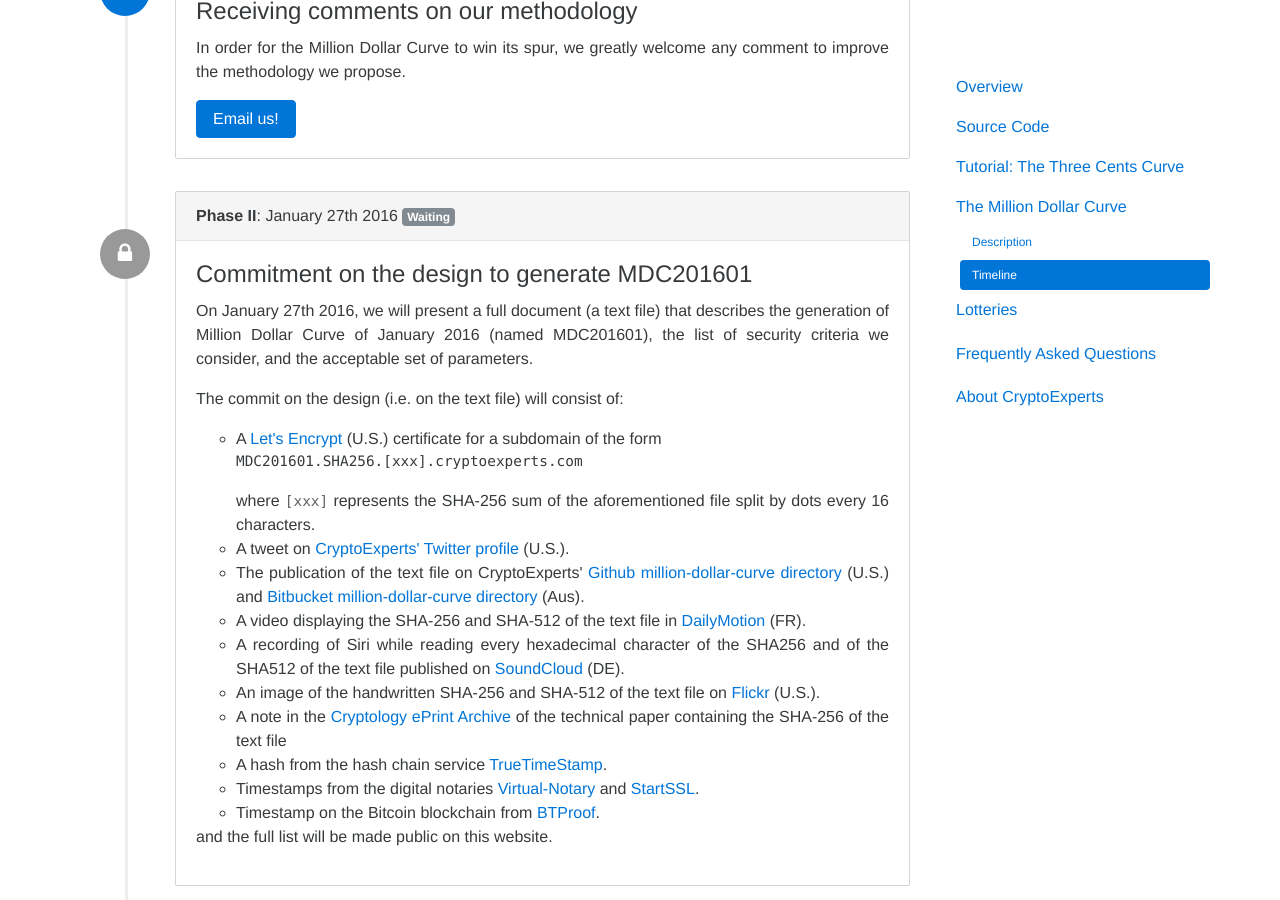
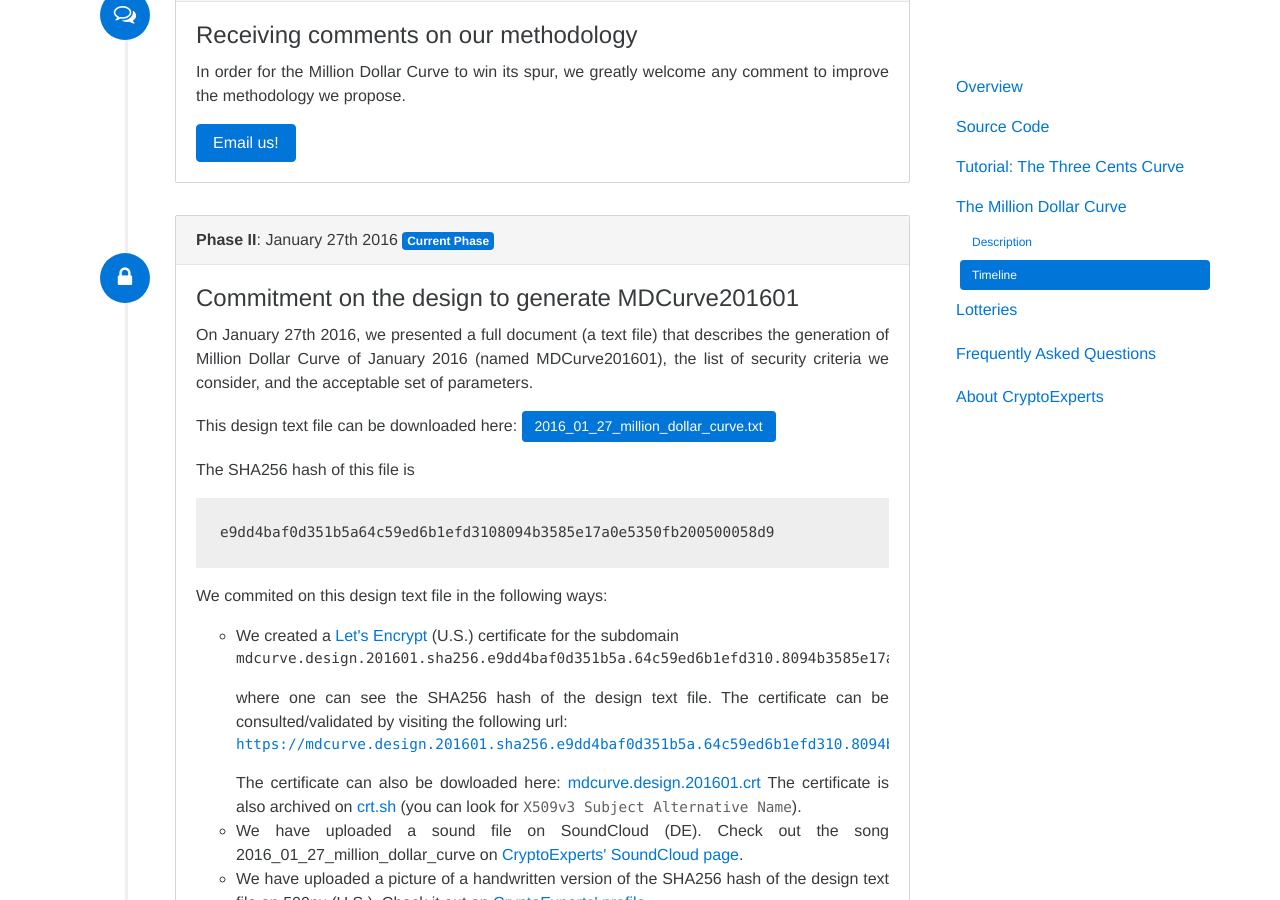
Before and after one commit to CryptoExperts/million-dollar-curve, a Jekyll site: the page built from index.html, in a window 1280 px wide and 900 px high, scrolled down 12563 px. Built offline with Jekyll 4.4.1, drawn with Linux system fonts in a browser that asks for light colours; formulas are drawn with MathJax 3; some of the changed text lies outside the part shown.

Commit message:
New commitments on the MDCurve201601 design text file.

```diff
--- a/_config.yml
+++ b/_config.yml
@@ -7,7 +7,7 @@ url: "http://cryptoexperts.github.io" # the base hostname & protocol for your si
 twitter_username: CryptoExperts
 github_username:  CryptoExperts
 url_source_code: "https://github.com/CryptoExperts/million-dollar-curve"
-url_paper_relative: "specifications/2016-01-02_trap-me-if-you-can.pdf"
+url_paper_relative: "specifications/2016-01-27_trap-me-if-you-can.pdf"
 
 # Build settings
 markdown: kramdown
--- a/_includes/million-dollar-curve.html
+++ b/_includes/million-dollar-curve.html
@@ -13,7 +13,7 @@
   </p>
 </div>
 <p>
-  In what follows, we describe how we will generate the MDC201601 Curve (Million Dollar Curve of January 2016).
+  In what follows, we describe how we will generate the MDCurve201601 Curve (Million Dollar Curve of January 2016).
 </p>
 <p>Our methodology can easily be adapted (and reproducible by anyone) for new curves with possibly different specifications (e.g. not an Edwards curve or aiming at 256 bits of security), and of course new lottery draws.
 </p>
@@ -21,14 +21,14 @@
   We will likely generate new Million Dollar Curves in the future on this website as needed.
 </p>
 <p class="lead" id="mdc-timeline">
-  <strong>Timeline</strong> to generate the MDC201601 Curve
+  <strong>Timeline</strong> to generate the MDCurve201601 Curve
 </p>
 <ul class="timeline">
   <li>
     <div class="timeline-badge primary"><i class="fa fa-comments-o"></i></div>
     <div class="card timeline-card">
       <div class="card-header">
-        <strong>Phase I</strong>: Before January 25th 2016 <span class="label label-primary">Current phase</span>
+        <strong>Phase I</strong>: Before January 25th 2016 <span class="label label-success">Done!</span>
       </div>
       <div class="card-block">
         <h4 class="card-title">Receiving comments on our methodology</h4>
@@ -38,29 +38,52 @@
     </div>
   </li>
   <li>
-    <div class="timeline-badge"><i class="fa fa-lock"></i></div>
+    <div class="timeline-badge primary"><i class="fa fa-lock"></i></div>
     <div class="card timeline-card">
       <div class="card-header">
-        <strong>Phase II</strong>: January 27th 2016 <span class="label label-default">Waiting</span>
+        <strong>Phase II</strong>: January 27th 2016 <span class="label label-primary">Current Phase</span>
       </div>
       <div class="card-block">
-        <h4 class="card-title">Commitment on the design to generate MDC201601</h4>
-        <p class="card-text">On January 27th 2016, we will present a full document (a text file) that describes the generation of Million Dollar Curve of January 2016 (named MDC201601), the list of security criteria we consider, and the acceptable set of parameters.</p>
-        <p class="card-text">The commit on the design (i.e. on the text file) will consist of:
-          <ul>
-            <li>A <a href="https://letsencrypt.org/" title="Let's Encrypt">Let's Encrypt</a> (U.S.) certificate for a subdomain of the form
-              <pre class="pre-small">MDC201601.SHA256.[xxx].cryptoexperts.com</pre> where <code>[xxx]</code> represents the SHA-256 sum of the aforementioned file split by dots every 16 characters.</li>
-            <li>A tweet on <a href="https://twitter.com/CryptoExperts" title="@CryptoExperts">CryptoExperts' Twitter profile</a> (U.S.).</li>
-            <li>The publication of the text file on CryptoExperts' <a href="https://github.com/CryptoExperts/million-dollar-curve" title="Github Million Dollar Curve">Github million-dollar-curve directory</a> (U.S.) and <a href="https://bitbucket.org/CryptoExperts/million-dollar-curve" title="Bitbucket Million Dollar Curve">Bitbucket million-dollar-curve directory</a> (Aus).</li>
-            <li>A video displaying the SHA-256 and SHA-512 of the text file in <a href="http://www.dailymotion.com/" title="CryptoExperts DailyMotion">DailyMotion</a> (FR).</li>
-            <li>A recording of Siri while reading every hexadecimal character of the SHA256 and of the SHA512 of the text file published on <a href="https://soundcloud.com/">SoundCloud</a> (DE).</li>
-            <li>An image of the handwritten SHA-256 and SHA-512 of the text file on <a href="https://www.flickr.com/" title="Flickr">Flickr</a> (U.S.).</li>
-            <li>A note in the <a href="https://eprint.iacr.org/" title="ePrint">Cryptology ePrint Archive</a> of the technical paper containing the SHA-256 of the text file</li>
-            <li>A hash from the hash chain service <a href="http://truetimestamp.org/" title="TrueTimeStamp">TrueTimeStamp</a>.</li>
-            <li>Timestamps from the digital notaries <a href="http://virtual-notary.org/" title="Virtual Notary">Virtual-Notary</a> and <a href="https://www.startssl.com/" title="StartSSL">StartSSL</a>.</li>
-            <li>Timestamp on the Bitcoin blockchain from <a href="https://www.btproof.com/" title="BTProof">BTProof</a>.</li>
-          </ul>
-          and the full list will be made public on this website.
+        <h4 class="card-title">Commitment on the design to generate MDCurve201601</h4>
+        <p class="card-text">On January 27th 2016, we presented a full document (a text file) that describes the generation of Million Dollar Curve of January 2016 (named MDCurve201601), the list of security criteria we consider, and the acceptable set of parameters.</p>
+	<p class="card-text">This design text file can be downloaded here: <a class="btn btn-primary btn-sm" href="{{ "specifications/mdcurve_201601/2016_01_27_million_dollar_curve.txt" | prepend: site.baseurl }}">2016_01_27_million_dollar_curve.txt</a></p>
+	<p>The SHA256 hash of this file is</p>
+	<figure class="highlight">
+          <pre>e9dd4baf0d351b5a64c59ed6b1efd3108094b3585e17a0e5350fb200500058d9</pre>
+	</figure>
+        <p class="card-text">We commited on this design text file in the following ways:
+
+
+	  <ul>
+	    <li>
+	      We created a <a href="https://letsencrypt.org/" title="Let's Encrypt">Let's Encrypt</a> (U.S.) certificate for the subdomain
+	      <pre class="pre-small">mdcurve.design.201601.sha256.e9dd4baf0d351b5a.64c59ed6b1efd310.8094b3585e17a0e5.350fb200500058d9.cryptoexperts.com</pre>
+	      where one can see the SHA256 hash of the design text file. The certificate can be consulted/validated by
+	      visiting the following url:
+	      <pre><a href="https://mdcurve.design.201601.sha256.e9dd4baf0d351b5a.64c59ed6b1efd310.8094b3585e17a0e5.350fb200500058d9.cryptoexperts.com">https://mdcurve.design.201601.sha256.e9dd4baf0d351b5a.64c59ed6b1efd310.8094b3585e17a0e5.350fb200500058d9.cryptoexperts.com</a></pre>
+	      The certificate can also be dowloaded here: <a href="{{ "specifications/mdcurve_201601/mdcurve.design.201601.crt" | prepend: site.baseurl }}">mdcurve.design.201601.crt</a>
+	      The certificate is also archived on <a href="https://crt.sh/?id=12299007">crt.sh</a> (you can look for <code>X509v3 Subject Alternative Name</code>).
+	    </li>
+
+	    <li>
+	      We have uploaded a sound file on SoundCloud (DE). Check out the song 2016_01_27_million_dollar_curve on <a href="https://soundcloud.com/cryptoexperts">CryptoExperts' SoundCloud page</a>.
+	    </li>
+	    <li>
+	      We have uploaded a picture of a handwritten version of the SHA256 hash of the design text file on 500px (U.S.). Check it out on <a href="https://500px.com/cryptoexperts">CryptoExperts' profile</a>.
+	    </li>
+            <li>We published the design text file on CryptoExperts' <a href="https://github.com/CryptoExperts/million-dollar-curve" title="Github Million Dollar Curve">Github million-dollar-curve directory</a> (U.S.) and the SHA256 hashes of both the design text file and the Let's Encrypt certificate on the <a href="https://bitbucket.org/CryptoExperts/million-dollar-curve" title="Bitbucket Million Dollar Curve">Bitbucket million-dollar-curve directory</a> (Aus).</li>
+	    <li>We published a video showing the SHA256 of the design text file on Dailymotion (FR). You can watch it on <a href="http://www.dailymotion.com/cryptoexperts">CryptoExperts' Dailymotion page</a>.</li>
+	    <li>We used the <a href="http://truetimestamp.org">TrueTimeStamp</a> service to have the design text file included in their sequence of fingerprints. The certificate we obtained is here: <a href="{{ "specifications/mdcurve_201601/TrueTimeStamp-certificate-1497.txt" | prepend: site.baseurl }}">TrueTimeStamp-certificate-1497.txt</a>. One can easily check that the SHA256 hash of the file was timestamped on January 27, 2016 3:49:54 pm UTC.</li>
+	    <li>
+	      We obtained a certificate from <a href="http://virtual-notary.org/">Virtual-Notary</a>. This certificate can be downloaded here: <a href="{{ "specifications/mdcurve_201601/virtual-notary-cert-document-644891.p12" | prepend: site.baseurl }}">virtual-notary-cert-document-644891.p12</a>. One can easily check that the SHA256 hash of the file was timestamped on Wednesday January 27, 2016 11:04.37 EST (UTC-0500).
+	    </li>
+	    <li>
+	      We created a "trusted timestamp" with <a href="https://www.btproof.com/" title="BTProof">BTProof</a>. At the time of writing, the SHA256 of the design text file has not yet been seen on the blockchain.
+	    </li>
+	    <li>
+	      We create a new revision of the technical paper on the IACR Cryptology ePrint Archive. We added a note to this revision, with the SHA256 of the design text file. You can retrieve this version at <a href="https://eprint.iacr.org/2015/1249/20160127:164115">https://eprint.iacr.org/2015/1249/20160127:164115</a>.
+	    </li>
+	  </ul>
         </p>
       </div>
     </div>
@@ -82,7 +105,7 @@
     <div class="timeline-badge"><i class="fa fa-spinner"></i></div>
     <div class="card timeline-card">
       <div class="card-header">
-        <strong>Phase IV</strong>: February 1st - February 13rd 2016 <span class="label label-default">Waiting</span>
+        <strong>Phase IV</strong>: February 1st - February 14th 2016 <span class="label label-default">Waiting</span>
       </div>
       <div class="card-block">
         <h4 class="card-title">Lottery Draws</h4>
@@ -94,13 +117,13 @@
     <div class="timeline-badge"><i class="fa fa-gears"></i></div>
     <div class="card timeline-card">
       <div class="card-header">
-        <strong>Phase V</strong>: February 14th 2016 <span class="label label-default">Waiting</span>
+        <strong>Phase V</strong>: After February 14th 2016 <span class="label label-default">Waiting</span>
       </div>
       <div class="card-block">
         <h4 class="card-title">Curve generation</h4>
-        <p class="card-text">On February 14th 2016, all the draws committed on will have (or will not have) took place, and the full list of results will be made public.</p>
+        <p class="card-text">On February 14th 2016, all the draws committed on will have (or will not have) taken place, and the full list of results will be made public.</p>
         <p class="card-text">Using the source code committed on in Phase III, we will generate the seed from the full list of results.</p>
-        <p class="card-text">Using the source code committed on in Phase II and the aforementioned seed, we will generate the MDC201601 curve, and update this website accordingly.</p>
+        <p class="card-text">Using the source code committed on in Phase II and the aforementioned seed, we will generate the MDCurve201601 curve, and update this website accordingly.</p>
       </div>
     </div>
   </li>
```
Also changed, not shown: specifications/mdcurve_201601/TrueTimeStamp-certificate-1497.txt (added, +105 -0 lines), 3 other files.
